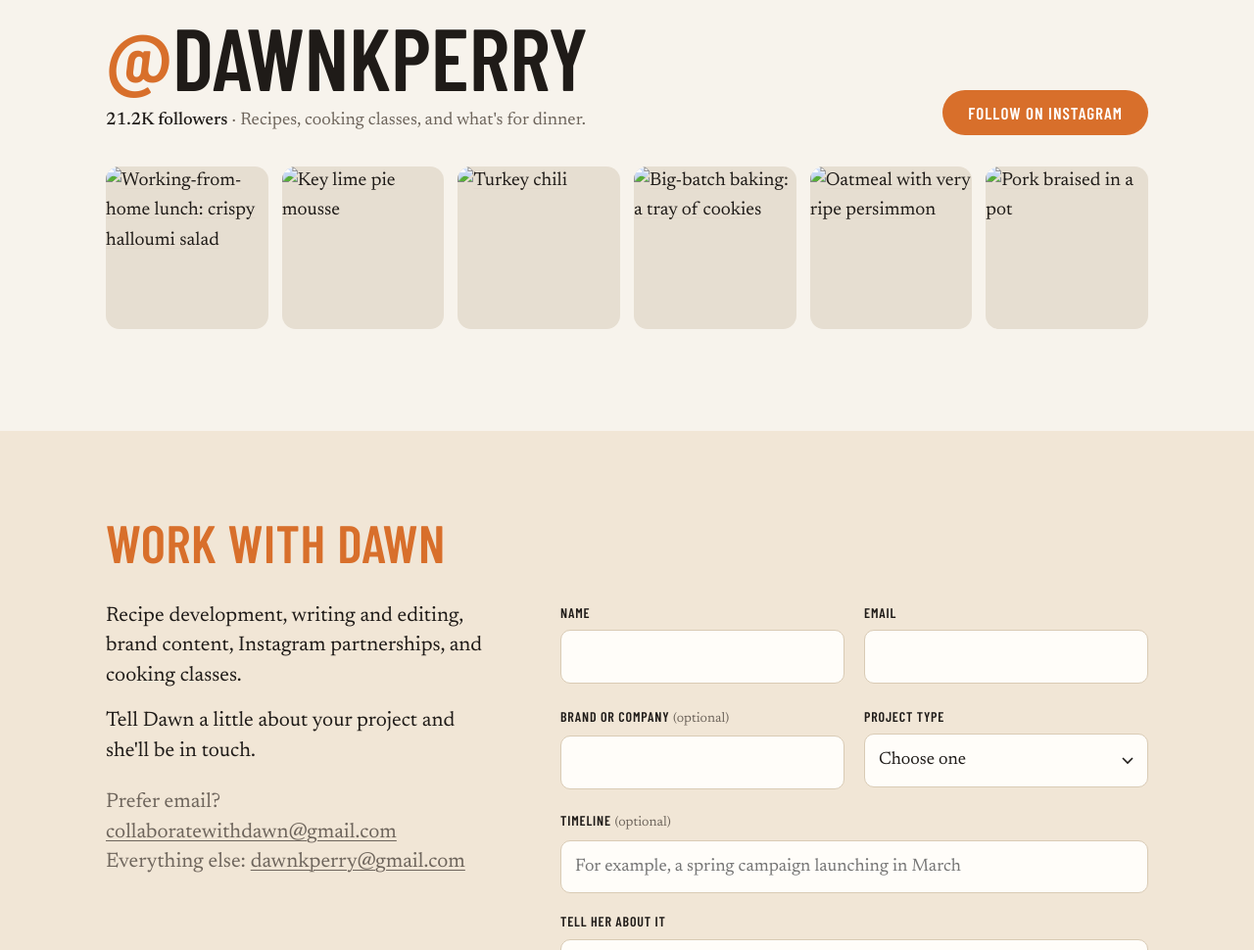
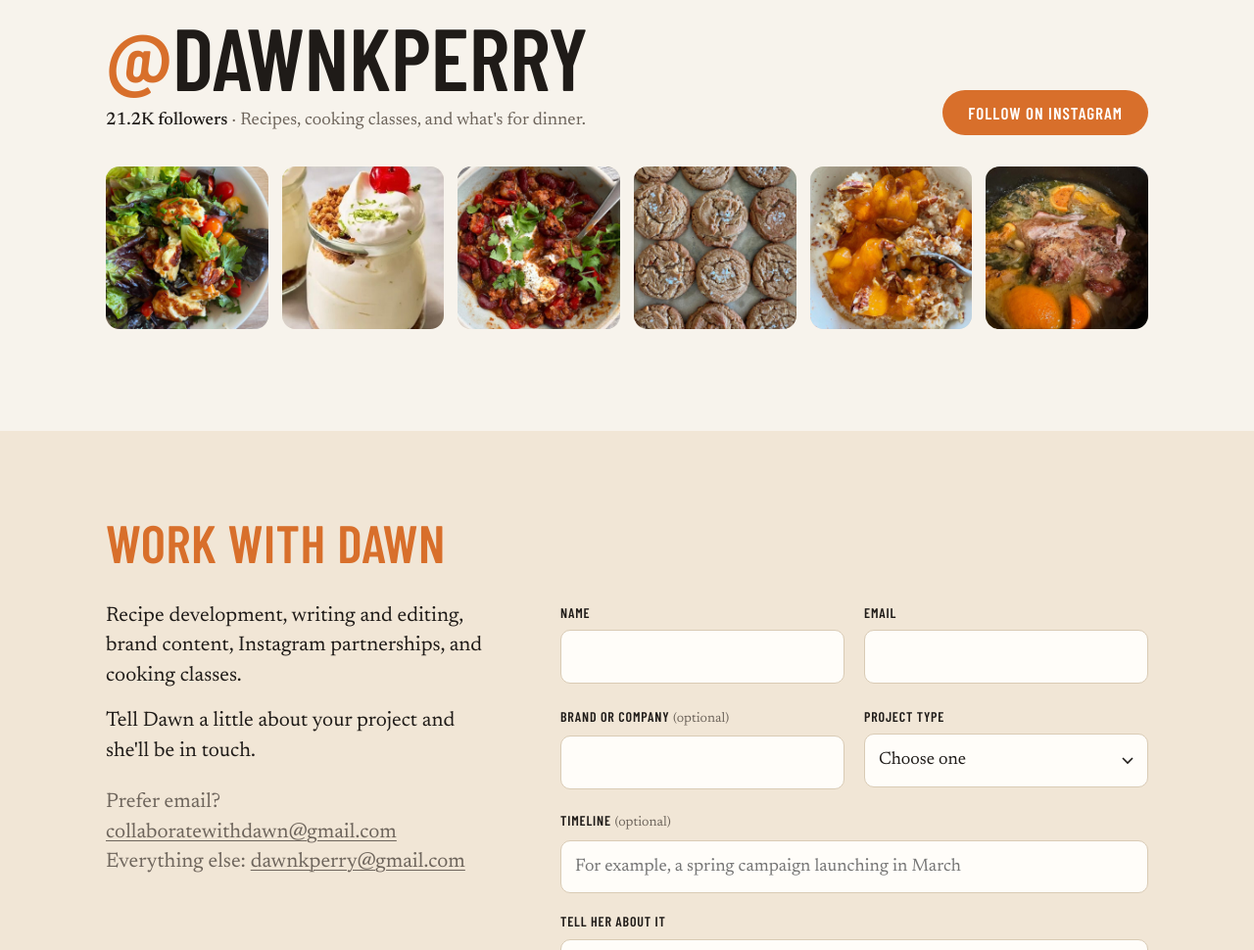
Before and after one commit to mattduckor-jpg/dawnkperry.com, a plain HTML site: page index.html in a window 1280 px wide. Shown: the part 5284-6254 px from the top of the page at 98% size. Drawn offline with nearby package versions, Linux system fonts and the light colour scheme.

Commit message:
Point Instagram tiles at uploaded images

```diff
--- a/index.html
+++ b/index.html
@@ -282,12 +282,12 @@ footer .wrap{border-top:1px solid var(--rule);padding-top:20px;padding-bottom:36
       <a class="btn" href="https://www.instagram.com/dawnkperry/" target="_blank" rel="noopener">Follow on Instagram</a>
     </div>
     <div class="ig-grid">
-      <a href="https://www.instagram.com/dawnkperry/p/DGjZUyZyso9/" target="_blank" rel="noopener" aria-label="Working-from-home lunch: crispy halloumi salad (opens Instagram)"><img src="images/ig-1.jpg" alt="Working-from-home lunch: crispy halloumi salad" width="720" height="720" loading="lazy"></a>
-      <a href="https://www.instagram.com/dawnkperry/p/DL-bhTvJ_UF/" target="_blank" rel="noopener" aria-label="Key lime pie mousse (opens Instagram)"><img src="images/ig-2.jpg" alt="Key lime pie mousse" width="720" height="720" loading="lazy"></a>
-      <a href="https://www.instagram.com/dawnkperry/p/DFtNG1pzbLj/" target="_blank" rel="noopener" aria-label="Turkey chili (opens Instagram)"><img src="images/ig-3.jpg" alt="Turkey chili" width="720" height="720" loading="lazy"></a>
-      <a href="https://www.instagram.com/dawnkperry/p/DIEqtiAPUO3/" target="_blank" rel="noopener" aria-label="Big-batch baking: a tray of cookies (opens Instagram)"><img src="images/ig-4.jpg" alt="Big-batch baking: a tray of cookies" width="720" height="720" loading="lazy"></a>
-      <a href="https://www.instagram.com/dawnkperry/p/CoVwXzYPHqV/" target="_blank" rel="noopener" aria-label="Oatmeal with very ripe persimmon (opens Instagram)"><img src="images/ig-5.jpg" alt="Oatmeal with very ripe persimmon" width="720" height="720" loading="lazy"></a>
-      <a href="https://www.instagram.com/dawnkperry/p/DGBtHueSSdd/" target="_blank" rel="noopener" aria-label="Pork braised in a pot (opens Instagram)"><img src="images/ig-6.jpg" alt="Pork braised in a pot" width="720" height="720" loading="lazy"></a>
+      <a href="https://www.instagram.com/dawnkperry/p/DGjZUyZyso9/" target="_blank" rel="noopener" aria-label="Working-from-home lunch: crispy halloumi salad (opens Instagram)"><img src="images/images/ig-1.jpg" alt="Working-from-home lunch: crispy halloumi salad" width="720" height="720" loading="lazy"></a>
+      <a href="https://www.instagram.com/dawnkperry/p/DL-bhTvJ_UF/" target="_blank" rel="noopener" aria-label="Key lime pie mousse (opens Instagram)"><img src="images/images/ig-2.jpg" alt="Key lime pie mousse" width="720" height="720" loading="lazy"></a>
+      <a href="https://www.instagram.com/dawnkperry/p/DFtNG1pzbLj/" target="_blank" rel="noopener" aria-label="Turkey chili (opens Instagram)"><img src="images/images/ig-3.jpg" alt="Turkey chili" width="720" height="720" loading="lazy"></a>
+      <a href="https://www.instagram.com/dawnkperry/p/DIEqtiAPUO3/" target="_blank" rel="noopener" aria-label="Big-batch baking: a tray of cookies (opens Instagram)"><img src="images/images/ig-4.jpg" alt="Big-batch baking: a tray of cookies" width="720" height="720" loading="lazy"></a>
+      <a href="https://www.instagram.com/dawnkperry/p/CoVwXzYPHqV/" target="_blank" rel="noopener" aria-label="Oatmeal with very ripe persimmon (opens Instagram)"><img src="images/images/ig-5.jpg" alt="Oatmeal with very ripe persimmon" width="720" height="720" loading="lazy"></a>
+      <a href="https://www.instagram.com/dawnkperry/p/DGBtHueSSdd/" target="_blank" rel="noopener" aria-label="Pork braised in a pot (opens Instagram)"><img src="images/images/ig-6.jpg" alt="Pork braised in a pot" width="720" height="720" loading="lazy"></a>
     </div>
   </div>
 </section>
```
